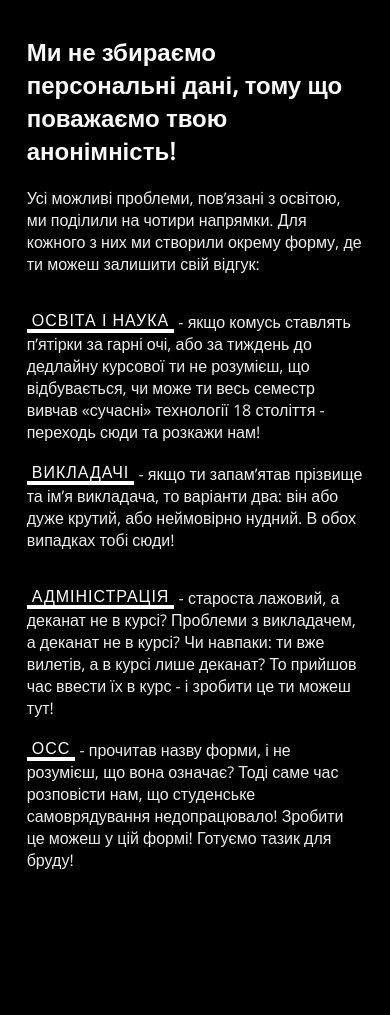
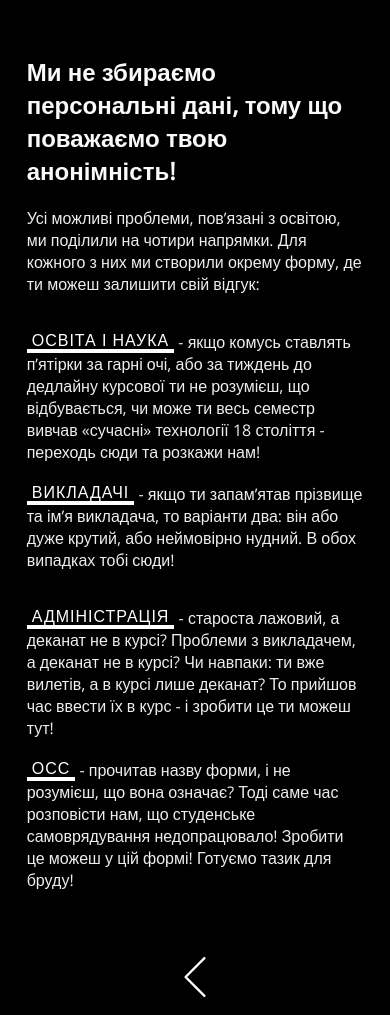
Before and after one commit to Gastonovich/black-book, a website: page third.html in a window 390 px wide. Before the commit the page ends 895 px from the top, so only its background shows below. Drawn offline with nearby package versions, Linux system fonts and the light colour scheme.

Commit message:
adding arrow

```diff
--- a/styles.css
+++ b/styles.css
@@ -236,10 +236,33 @@ a {
   width: 50%;
   padding: 10px;
 }
+
+.arrowBack {
+  position: absolute;
+  top: 60px;
+  left: 50px;
+  width: 40px;
+  height: 40px;
+}
+.arrowBack img {
+  filter: invert(1);
+}
+.arrowBack img:hover {
+  filter: invert(0.7);
+}
+
 @media (min-width: 480px) and (max-width: 1192px) {
   section {
     width: 85%;
   }
+
+  .arrowBack {
+    position: absolute;
+    left: 10px;
+    width: 40px;
+    height: 40px;
+  }
+
   .btn-cont {
     margin: 3.2em 0 1em;
     width: 100%;
@@ -267,6 +290,12 @@ a {
 }
 
 @media (min-width: 320px) and (max-width: 480px) {
+  .arrowBack {
+    position: inherit;
+    margin: 50px auto 10px;
+    width: 40px;
+    height: 40px;
+  }
   body {
     font-size: initial;
   }
@@ -310,6 +339,9 @@ a {
   .plan p {
     font-size: 0.7em;
   }
+  article {
+    margin-top: 20px;
+  }
 }
 
 /* @media screen and (min-width: 300px){
--- a/third.html
+++ b/third.html
@@ -78,6 +78,11 @@
             </p>
           </div>
         </div>
+        <div class="arrowBack">
+          <a href="second.html">
+            <img src="./brain-anterior.svg" alt="arrow back"
+          /></a>
+        </div>
       </article>
     </section>
   </body>
```
Also changed, not shown: second.html (+5 -0 lines), brain-anterior.svg (added), 1 other file.
